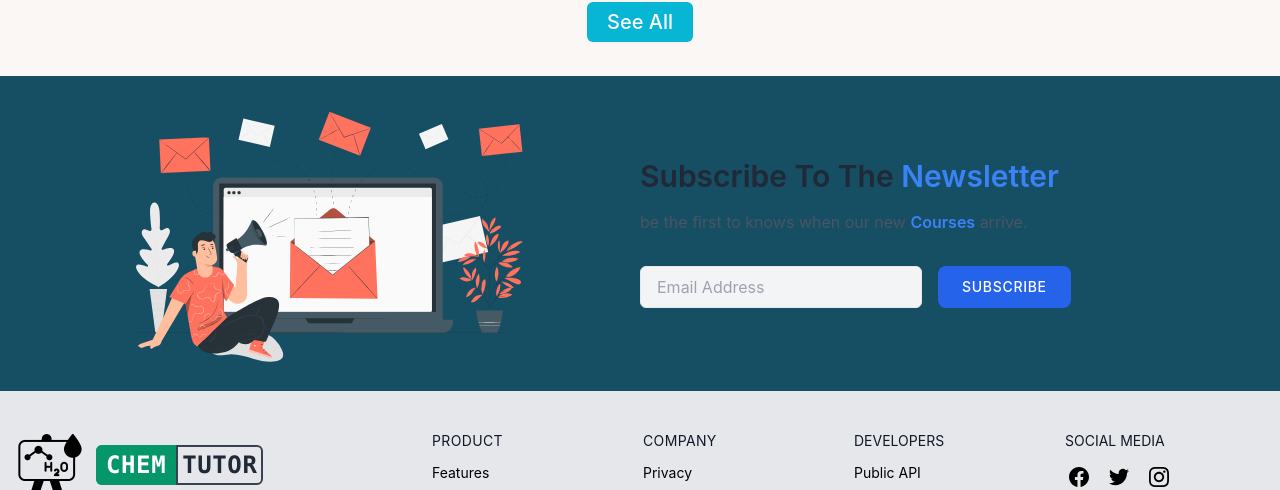
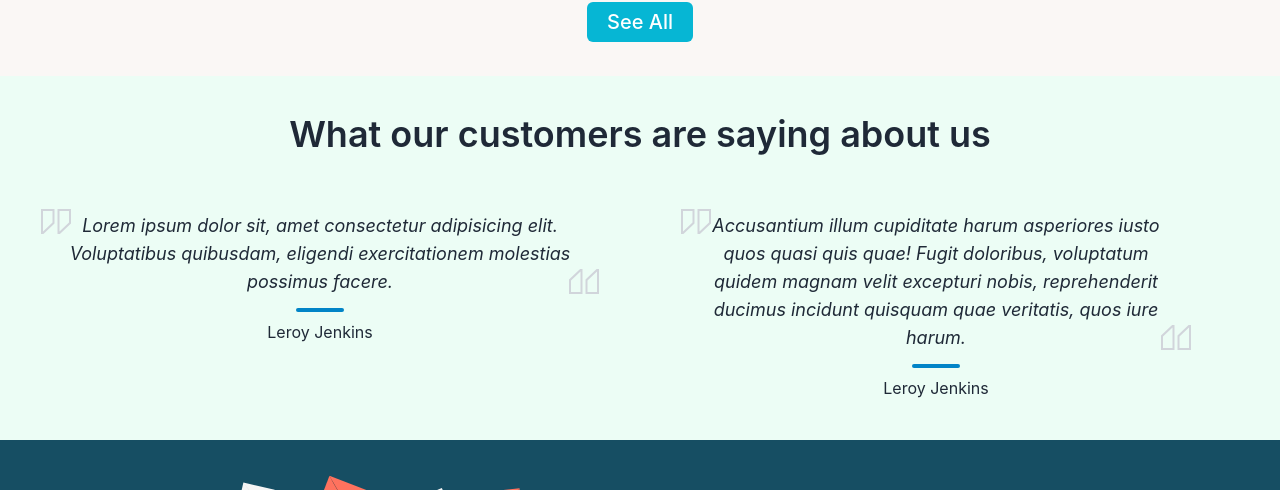
Before and after one commit to ThisIsKhalid/chem-tutor-client, a React (Create React App) app: page / in a window 1280 px wide. Shown: the part 720-1210 px from the top of the page. Built offline with nearby package versions, Linux system fonts and the light colour scheme; no server answers.

Commit message:
added jwt

```diff
--- a/src/Context/AuthProvider.js
+++ b/src/Context/AuthProvider.js
@@ -42,6 +42,7 @@
 
   const logOut = () => {
     setLoading(true);
+    localStorage.removeItem("token");
     return signOut(auth);
   };
 
--- a/src/Pages/Home/Home.js
+++ b/src/Pages/Home/Home.js
@@ -5,6 +5,7 @@
 import chemistry_animation from "../../Assets/chemistry-animation.json";
 import useTitle from "../../Hooks/useTitle";
 import Service from "../Services/Service";
+import StudentsReview from "./StudentsReview";
 import Subscribe from "./Subscribe";
 
 const Home = () => {
@@ -75,6 +76,9 @@
         </p>
       </div>
 
+      {/* <------------------student review ----------------> */}
+      <StudentsReview></StudentsReview>
+
       {/* <-------------- subscribe ---------------> */}
       <Subscribe></Subscribe>
     </section>
--- /dev/null
+++ b/src/Pages/Home/StudentsReview.js
@@ -0,0 +1,86 @@
+import React from 'react';
+
+const StudentsReview = () => {
+    return (
+      <div className=" bg-emerald-50">
+        <div className="container mx-auto flex flex-col items-center pb-6 mb-4 md:p-10 md:px-12">
+          <h1 className="text-4xl font-semibold leading-none text-center">
+            What our customers are saying about us
+          </h1>
+        </div>
+        <div className="container mx-auto grid grid-cols-1 gap-8 lg:gap-20 md:px-10 md:pb-10 lg:grid-cols-2">
+          <div className="flex flex-col items-center mx-12 lg:mx-0">
+            <div className="relative text-center">
+              <svg
+                xmlns="http://www.w3.org/2000/svg"
+                viewBox="0 0 512 512"
+                fill="currentColor"
+                className="absolute top-0 left-0 w-8 h-8 text-gray-300"
+              >
+                <path d="M232,246.857V16H16V416H54.4ZM48,48H200V233.143L48,377.905Z"></path>
+                <path d="M280,416h38.4L496,246.857V16H280ZM312,48H464V233.143L312,377.905Z"></path>
+              </svg>
+              <p className="px-6 py-1 text-lg italic">
+                Lorem ipsum dolor sit, amet consectetur adipisicing elit.
+                Voluptatibus quibusdam, eligendi exercitationem molestias
+                possimus facere.
+              </p>
+              <svg
+                xmlns="http://www.w3.org/2000/svg"
+                viewBox="0 0 512 512"
+                fill="currentColor"
+                className="absolute bottom-0 right-0 w-8 h-8 text-gray-300"
+              >
+                <path d="M280,185.143V416H496V16H457.6ZM464,384H312V198.857L464,54.1Z"></path>
+                <path d="M232,16H193.6L16,185.143V416H232ZM200,384H48V198.857L200,54.1Z"></path>
+              </svg>
+            </div>
+            <span className="w-12 h-1 my-2 rounded-lg bg-sky-600"></span>
+            <p>Leroy Jenkins</p>
+          </div>
+          <div className="flex flex-col items-center max-w-lg mx-12 lg:mx-0">
+            <div className="relative text-center">
+              <svg
+                xmlns="http://www.w3.org/2000/svg"
+                viewBox="0 0 512 512"
+                className="absolute top-0 left-0 w-8 h-8 text-gray-300"
+              >
+                <path
+                  fill="currentColor"
+                  d="M232,246.857V16H16V416H54.4ZM48,48H200V233.143L48,377.905Z"
+                ></path>
+                <path
+                  fill="currentColor"
+                  d="M280,416h38.4L496,246.857V16H280ZM312,48H464V233.143L312,377.905Z"
+                ></path>
+              </svg>
+              <p className="px-6 py-1 text-lg italic">
+                Accusantium illum cupiditate harum asperiores iusto quos quasi
+                quis quae! Fugit doloribus, voluptatum quidem magnam velit
+                excepturi nobis, reprehenderit ducimus incidunt quisquam quae
+                veritatis, quos iure harum.
+              </p>
+              <svg
+                xmlns="http://www.w3.org/2000/svg"
+                viewBox="0 0 512 512"
+                className="absolute bottom-0 right-0 w-8 h-8 text-gray-300"
+              >
+                <path
+                  fill="currentColor"
+                  d="M280,185.143V416H496V16H457.6ZM464,384H312V198.857L464,54.1Z"
+                ></path>
+                <path
+                  fill="currentColor"
+                  d="M232,16H193.6L16,185.143V416H232ZM200,384H48V198.857L200,54.1Z"
+                ></path>
+              </svg>
+            </div>
+            <span className="w-12 h-1 my-2 rounded-lg bg-sky-600"></span>
+            <p>Leroy Jenkins</p>
+          </div>
+        </div>
+      </div>
+    );
+};
+
+export default StudentsReview;
--- a/src/Pages/MyReviews/MyReviews.js
+++ b/src/Pages/MyReviews/MyReviews.js
@@ -6,18 +6,26 @@
 
 const MyReviews = () => {
   useTitle("My-Reviews");
-  const { user } = useContext(AuthContext);
+  const { user, logOut } = useContext(AuthContext);
   const [reviews, setReviews] = useState([]);
   const [refresh, setRefresh] = useState(true);
 
   useEffect(() => {
-    fetch(`http://localhost:5000/my_reviews?email=${user?.email}`)
-      .then((res) => res.json())
+    fetch(`http://localhost:5000/my_reviews?email=${user?.email}`, {
+      headers: {
+        authorization: `Bearer ${localStorage.getItem("token")}`,
+      },
+    })
+      .then((res) => {
+        if (res.status === 401 || res.status === 403) {
+          return logOut();
+        }
+        return res.json();
+      })
       .then((data) => {
         setReviews(data);
-        setRefresh(!refresh);
       });
-  }, [user?.email, refresh]);
+  }, [user?.email,logOut, refresh]);
 
   const handleReveiwDelete = (id) => {
     fetch(`http://localhost:5000/my_reviews/${id}`, {
@@ -27,6 +35,7 @@
       .then((data) => {
         if (data.deletedCount > 0) {
           toast.success("Review Deleted.");
+          setRefresh(!refresh);
         }
       });
   };
--- a/src/Pages/ServiceDetails/Reviews/Reviews.js
+++ b/src/Pages/ServiceDetails/Reviews/Reviews.js
@@ -15,7 +15,6 @@
       .then((res) => res.json())
       .then((data) => {
         setReviews(data);
-        setRefresh(!refresh);
       });
   }, [serviceId, refresh]);
 
@@ -43,6 +42,7 @@
       .then((data) => {
         if (data.acknowledged) {
           toast.success("Thanks for your Honest review!");
+          setRefresh(!refresh);
           event.target.reset();
         }
       });
--- a/src/Pages/Signin/Signin.js
+++ b/src/Pages/Signin/Signin.js
@@ -23,10 +23,28 @@
     const password = form.password.value;
 
     signIn(email, password)
-      .then(() => {
-        toast.success("SignIn Succesfull!!");
-        form.reset();
-        navigate(from, { replace: true });
+      .then((res) => {
+        const user = res.user;
+        const currentUser = {
+          email: user.email,
+        }
+
+        fetch("http://localhost:5000/jwt", {
+          method: "POST",
+          headers: {
+            'content-type': 'application/json',
+          },
+          body: JSON.stringify(currentUser)
+        })
+        .then(res => res.json())
+        .then(data => {
+          localStorage.setItem('token', data.token);
+          toast.success("SignIn Succesfull!!");
+          navigate(from, { replace: true });
+          form.reset();
+        })
+
+
       })
       .catch((err) => {
         toast.error(err.message);
```
